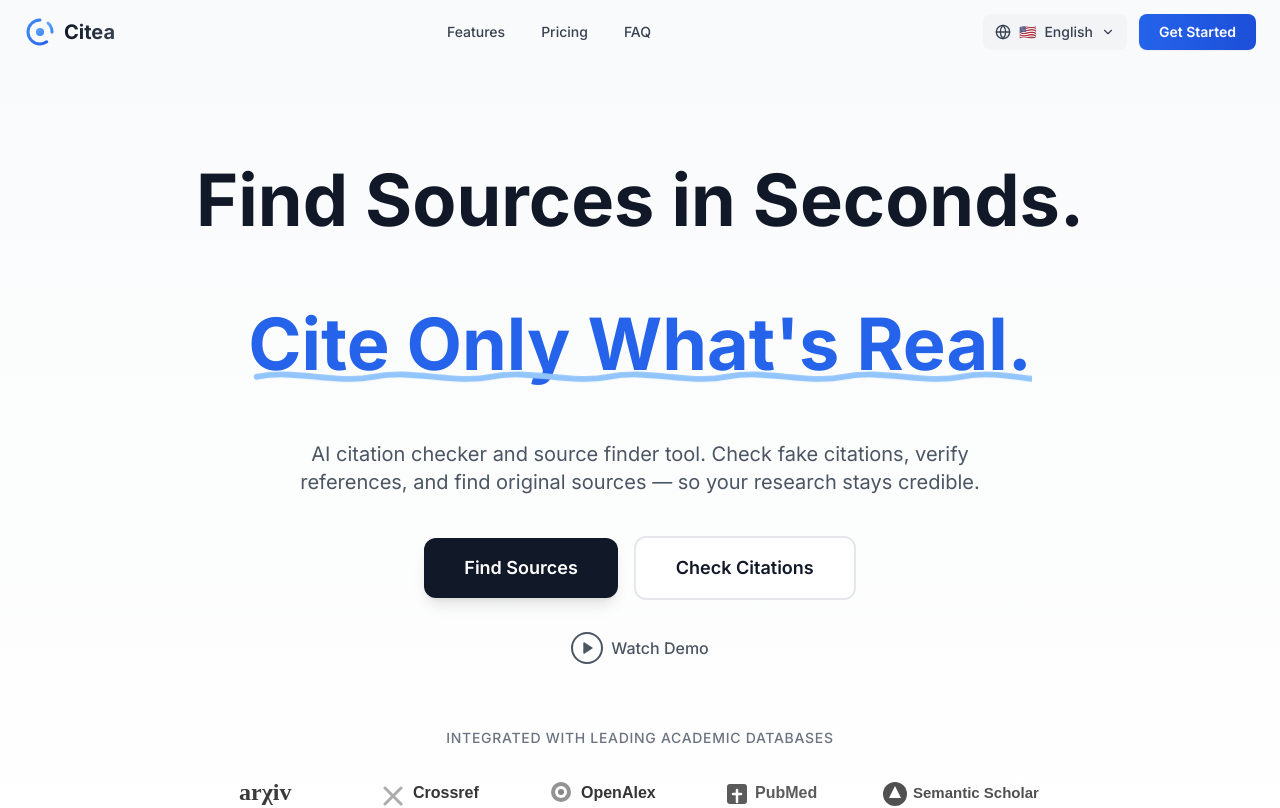
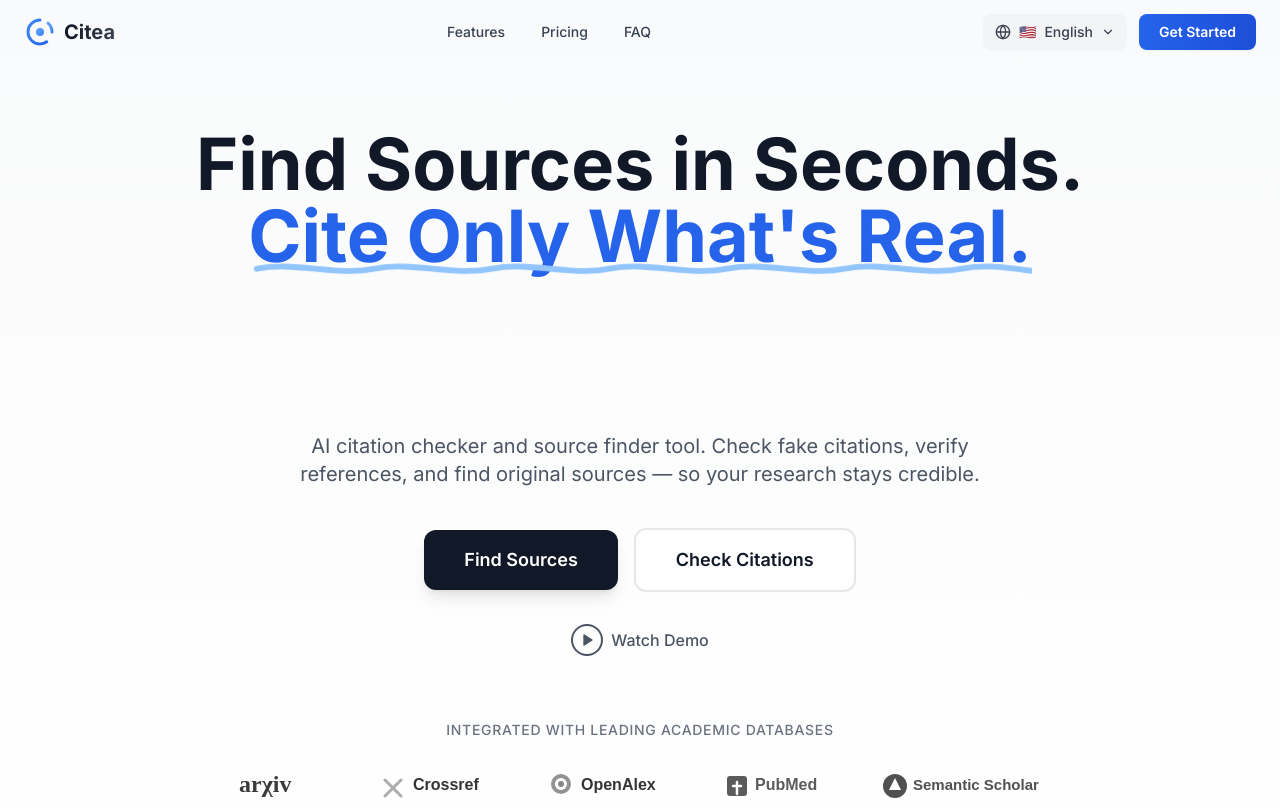
Before and after one commit to Mercury-nju/Citea, a Next.js app: page / in a window 1280 px wide. Shown: the top 808 px of the page. Built offline with nearby package versions, Linux system fonts and the light colour scheme.

Commit message:
Improve typewriter layout and cursor styling

```diff
--- a/components/Hero.tsx
+++ b/components/Hero.tsx
@@ -67,20 +67,26 @@ export default function Hero() {
     <section className="pt-32 pb-24 px-4 sm:px-6 lg:px-8 bg-gradient-to-b from-gray-50 to-white">
       <div className="max-w-7xl mx-auto text-center">
         {/* Main Heading with Typewriter Effect */}
-        <h1 className="text-5xl md:text-6xl lg:text-7xl font-bold text-gray-900 mb-6 leading-tight min-h-[4em] flex flex-col items-center justify-center">
-          <span className="inline-block">
-            {displayedText1}
+        <h1 className="text-5xl md:text-6xl lg:text-7xl font-bold text-gray-900 mb-6 leading-tight min-h-[200px] md:min-h-[240px] lg:min-h-[280px]">
+          <div className="inline-block">
+            {displayedText1 || '\u00A0'}
             {phase === 'text1' && (
-              <span className={`inline-block w-0.5 h-[1em] align-middle ml-1 ${showCursor ? 'bg-gray-900' : 'bg-transparent'}`} style={{ animation: showCursor ? 'blink 1s infinite' : 'none' }} />
+              <span
+                className={`inline-block w-[2px] h-[1em] align-middle ml-1 ${showCursor ? 'bg-gray-900' : 'bg-transparent'}`}
+                style={{ animation: showCursor ? 'blink 1s infinite' : 'none' }}
+              />
             )}
-          </span>
+          </div>
           {(phase === 'text2' || phase === 'complete') && (
             <>
               <br />
               <span className="relative inline-block text-blue-600">
-                {displayedText2}
+                {displayedText2 || '\u00A0'}
                 {phase === 'text2' && (
-                  <span className={`inline-block w-0.5 h-[1em] align-middle ml-1 ${showCursor ? 'bg-blue-600' : 'bg-transparent'}`} style={{ animation: showCursor ? 'blink 1s infinite' : 'none' }} />
+                  <span
+                    className={`inline-block w-[2px] h-[1em] align-middle ml-1 ${showCursor ? 'bg-blue-600' : 'bg-transparent'}`}
+                    style={{ animation: showCursor ? 'blink 1s infinite' : 'none' }}
+                  />
                 )}
                 {/* Wavy Underline SVG - 只在完成时显示 */}
                 {phase === 'complete' && (
```
